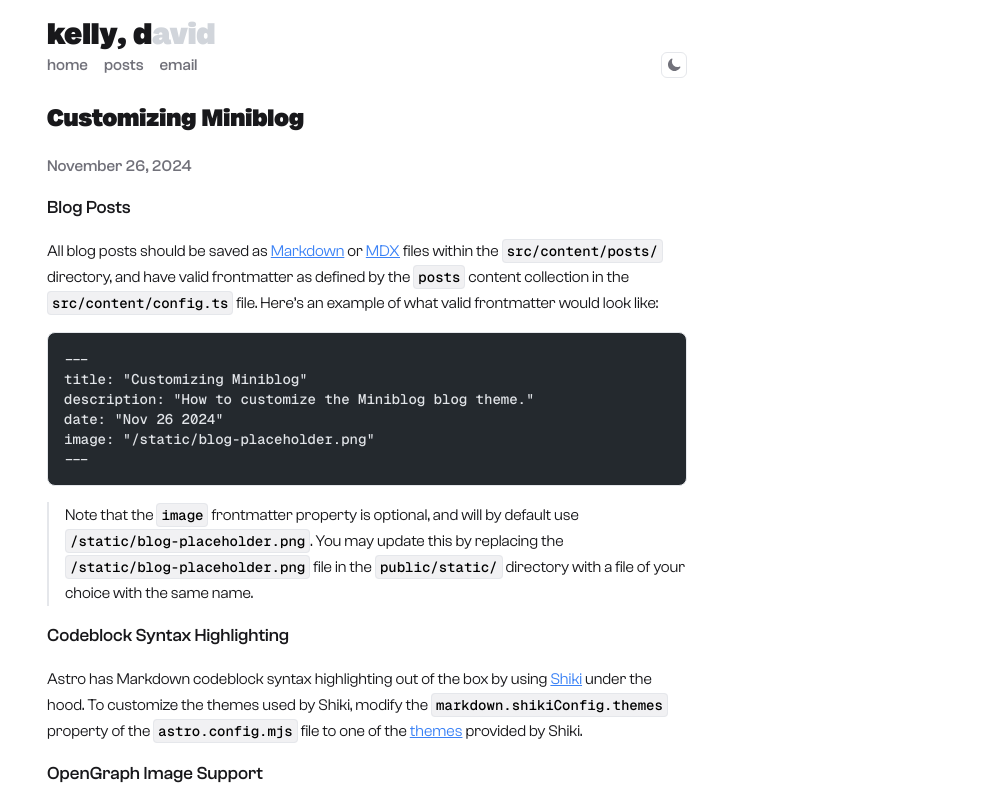
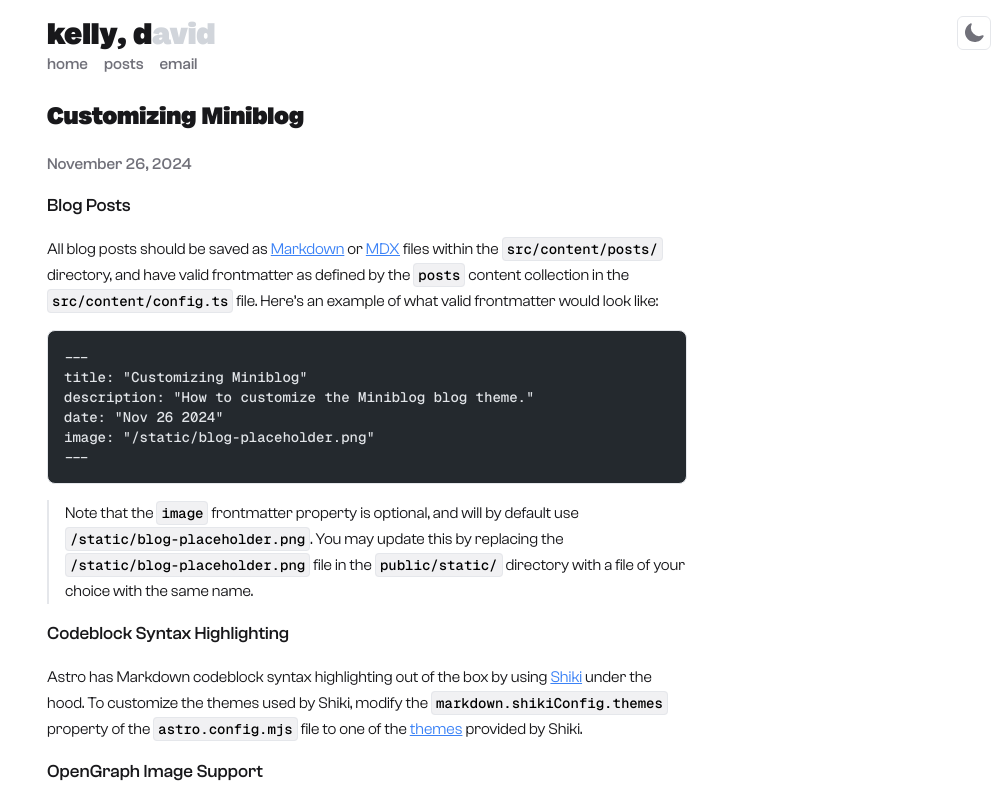
Before and after one commit to kellydallen/kellyd, an Astro site: page /posts/customizing-miniblog in a window 1280 px wide. Shown: the top 799 px of the page, without its empty margins (273-1280 px from the left). Built offline with nearby package versions, Linux system fonts and the light colour scheme; Astro itself is replaced by a stand-in of ours; code samples lack their colours.

Commit message:
move #theme-toggle to be positioned in upper right of the page and outside of the header so it doesn't do a transition

```diff
--- a/src/components/Header.astro
+++ b/src/components/Header.astro
@@ -1,6 +1,5 @@
 ---
 import { EMAIL } from "../consts";
-import ThemeToggle from "./ThemeToggle.astro";
 ---
 
 <h1 class="font-heading text-3xl">
@@ -12,7 +11,6 @@ import ThemeToggle from "./ThemeToggle.astro";
     <a href="/posts"> posts </a>
     <a href={`mailto:${EMAIL}`}>email</a>
   </nav>
-  <ThemeToggle />
 </header>
 
 <style>
--- a/src/components/ThemeToggle.astro
+++ b/src/components/ThemeToggle.astro
@@ -1,6 +1,6 @@
 <button
   id="theme-toggle"
-  class="inline-flex items-center rounded-md border p-1 transition-colors hover:bg-zinc-50 dark:border-zinc-700 dark:hover:bg-zinc-800 [&_svg]:text-zinc-500 [&_svg]:hover:text-zinc-900 [&_svg]:dark:hover:text-zinc-100"
+  class="fixed right-4 top-4 z-50 inline-flex items-center rounded-md border p-1 transition-colors hover:bg-zinc-50 dark:border-zinc-700 dark:hover:bg-zinc-800 [&_svg]:text-zinc-500 [&_svg]:hover:text-zinc-900 [&_svg]:dark:hover:text-zinc-100"
   aria-label="Toggle theme"
 >
   <span class="sr-only">Toggle theme</span>
@@ -9,7 +9,7 @@
     xmlns="http://www.w3.org/2000/svg"
     viewBox="0 0 16 16"
     fill="currentColor"
-    class="hidden size-4 dark:block"
+    class="hidden size-6 dark:block"
   >
     <path
       d="M8 1a.75.75 0 0 1 .75.75v1.5a.75.75 0 0 1-1.5 0v-1.5A.75.75 0 0 1 8 1ZM10.5 8a2.5 2.5 0 1 1-5 0 2.5 2.5 0 0 1 5 0ZM12.95 4.11a.75.75 0 1 0-1.06-1.06l-1.062 1.06a.75.75 0 0 0 1.061 1.062l1.06-1.061ZM15 8a.75.75 0 0 1-.75.75h-1.5a.75.75 0 0 1 0-1.5h1.5A.75.75 0 0 1 15 8ZM11.89 12.95a.75.75 0 0 0 1.06-1.06l-1.06-1.062a.75.75 0 0 0-1.062 1.061l1.061 1.06ZM8 12a.75.75 0 0 1 .75.75v1.5a.75.75 0 0 1-1.5 0v-1.5A.75.75 0 0 1 8 12ZM5.172 11.89a.75.75 0 0 0-1.061-1.062L3.05 11.89a.75.75 0 1 0 1.06 1.06l1.06-1.06ZM4 8a.75.75 0 0 1-.75.75h-1.5a.75.75 0 0 1 0-1.5h1.5A.75.75 0 0 1 4 8ZM4.11 5.172A.75.75 0 0 0 5.173 4.11L4.11 3.05a.75.75 0 1 0-1.06 1.06l1.06 1.06Z"
@@ -20,7 +20,7 @@
     xmlns="http://www.w3.org/2000/svg"
     viewBox="0 0 16 16"
     fill="currentColor"
-    class="size-4 dark:hidden"
+    class="size-6 dark:hidden"
   >
     <path
       d="M14.438 10.148c.19-.425-.321-.787-.748-.601A5.5 5.5 0 0 1 6.453 2.31c.186-.427-.176-.938-.6-.748a6.501 6.501 0 1 0 8.585 8.586Z"
--- a/src/layouts/Layout.astro
+++ b/src/layouts/Layout.astro
@@ -1,6 +1,7 @@
 ---
 import { ViewTransitions } from "astro:transitions";
 import Header from "../components/Header.astro";
+import ThemeToggle from "../components/ThemeToggle.astro";
 import { cn } from "../lib/utils";
 import "../styles/global.css";
 
@@ -72,6 +73,7 @@ const {
   <body
     class="font-sans text-zinc-900 antialiased transition-colors dark:bg-zinc-900 dark:text-zinc-200"
   >
+    <ThemeToggle />
     <div class={cn("max-w-2xl mx-auto p-4", className)}>
       <Header />
       <slot />
```
